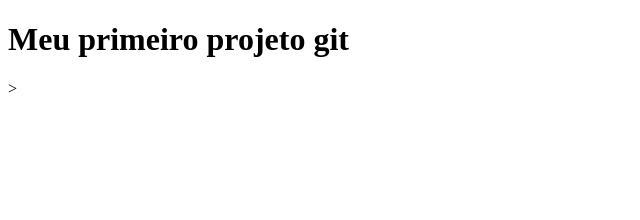
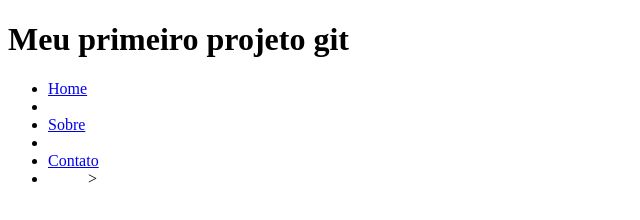
Before and after one commit to Leozinn/README, a plain HTML site: page index.html in a window 1280 px wide. Shown: the whole page, without its empty margins (0-640 px from the left). Drawn offline with Linux system fonts and the light colour scheme.

Commit message:
Alteração no Html

```diff
--- a/index.html
+++ b/index.html
@@ -5,5 +5,10 @@
 </head>
 <body>
 <h1>Meu primeiro projeto git</h1>
+	<ul>
+	<li><a href="index.html">Home<a/><li/>
+	<li><a href="Sobre.html">Sobre<a/><li/>
+	<li><a href="Contato.html">Contato<a/><li/>
+	<ul/>
 </body>
 </html>>
```
